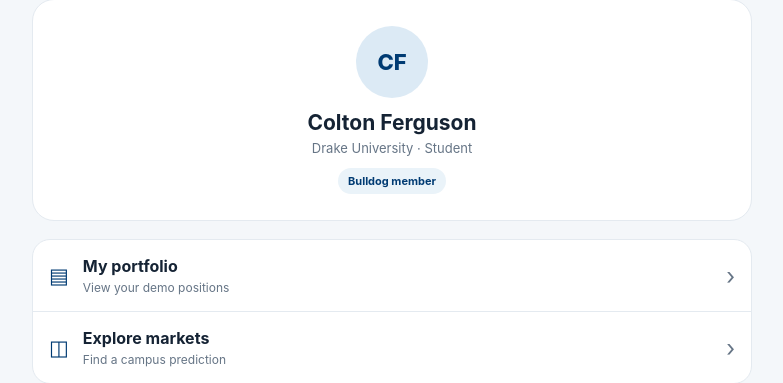
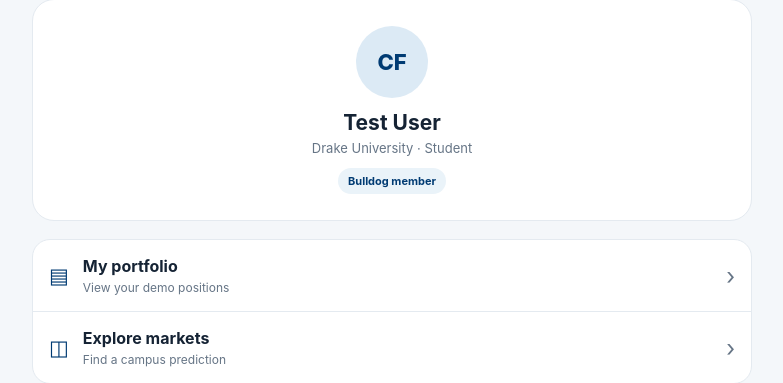
Before and after one commit to CS-188-FinalProject/Spike, a Flask app: page /profile in a window 1280 px wide. Shown: the part 196-579 px from the top of the page, without its empty margins (248-1031 px from the left). Run offline with Flask 3, Linux system fonts and the light colour scheme.

Commit message:
Change name to Test User

```diff
--- a/src/spike/templates/index.html
+++ b/src/spike/templates/index.html
@@ -27,7 +27,7 @@
 
     <section class="welcome">
         <p class="eyebrow">BULLDOGS, WHAT DO YOU THINK?</p>
-        <h1>Good morning, Colton</h1>
+        <h1>Good morning, TestUser</h1>
         <p class="muted">Explore campus predictions and see what the community thinks.</p>
     </section>
 
--- a/src/spike/templates/profile.html
+++ b/src/spike/templates/profile.html
@@ -29,7 +29,7 @@
 
     <section class="profile-card">
         <div class="profile-avatar">CF</div>
-        <h2>Colton Ferguson</h2>
+        <h2>Test User</h2>
         <p class="muted">Drake University · Student</p>
         <span class="badge">Bulldog member</span>
     </section>
```
